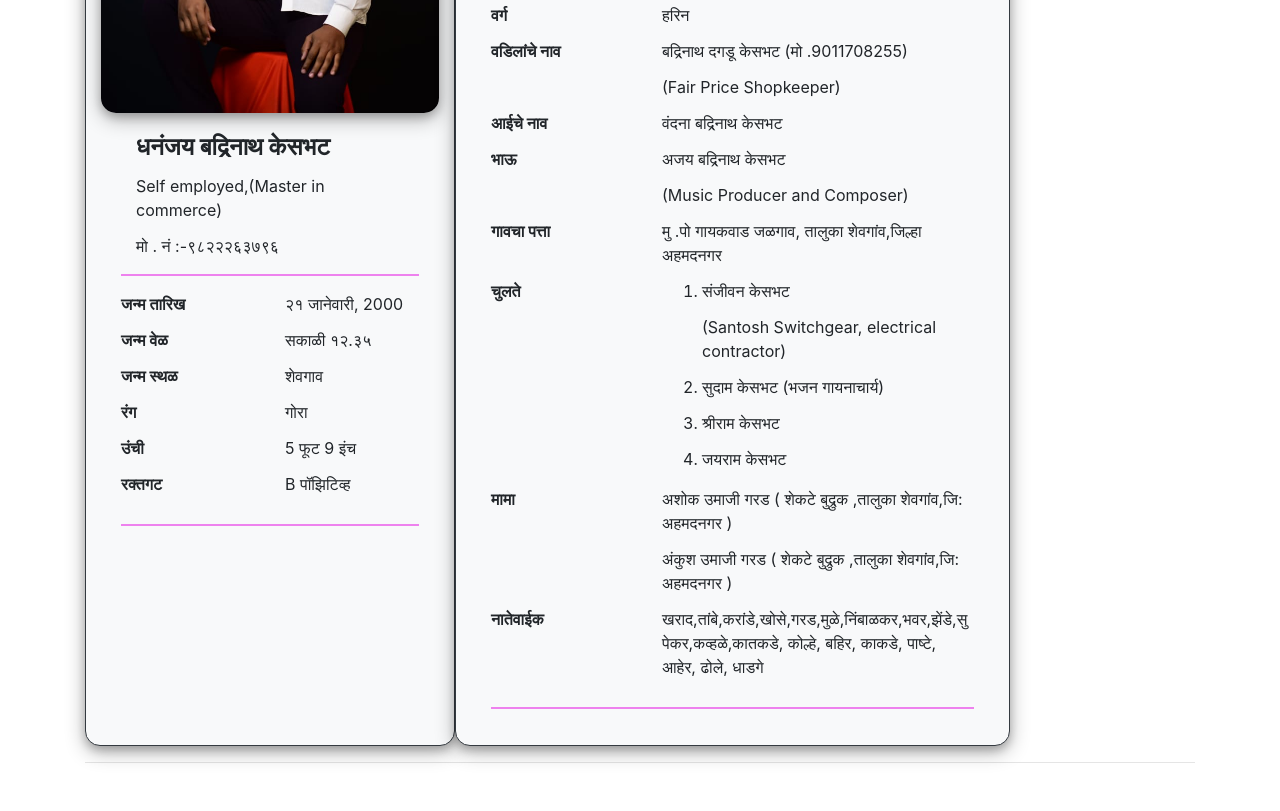
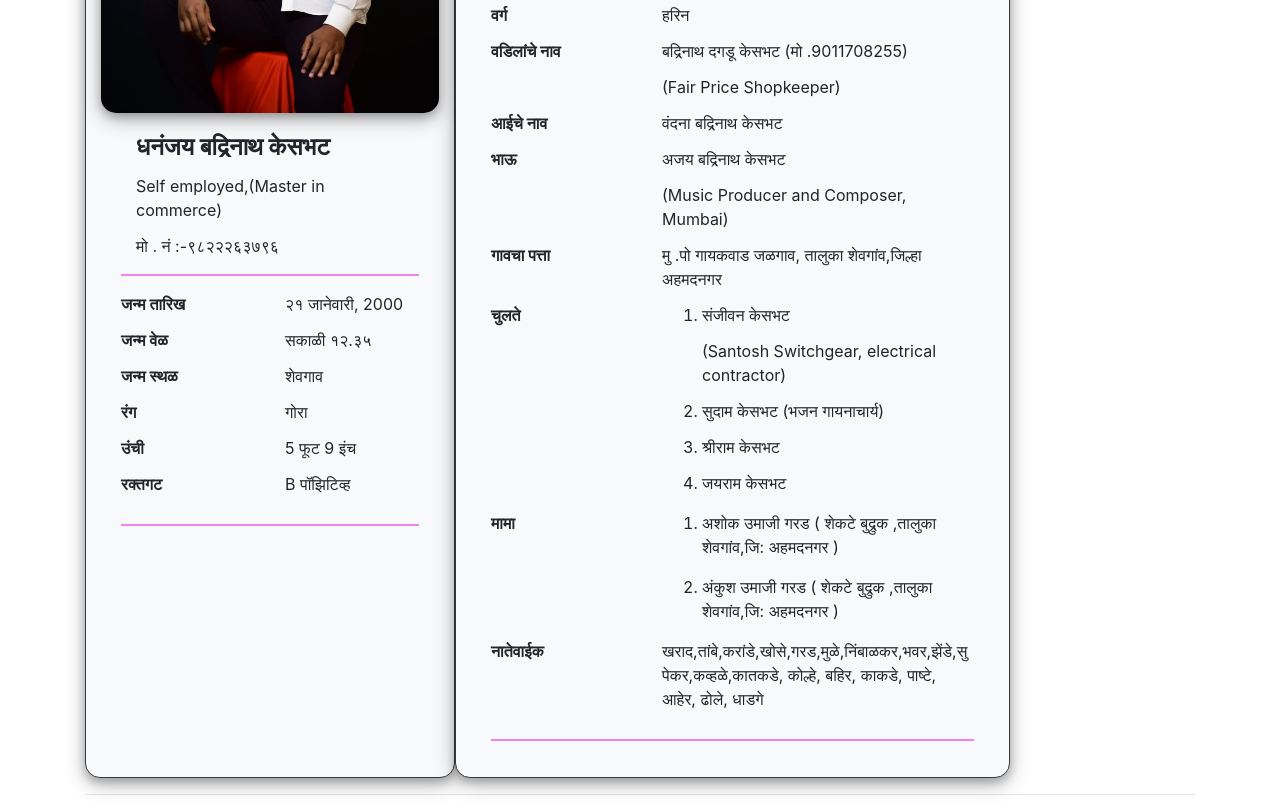
Before and after one commit to dhananjaykesbhat/DhananjayKesbhat.github.io, a plain HTML site: page index.html in a window 1280 px wide. Shown: the part 443-1254 px from the top of the page. Before the commit the page ends 1222 px from the top, so only its background shows below. Drawn offline with nearby package versions, Linux system fonts and the light colour scheme.

Commit message:
Add files via upload

```diff
--- a/index.html
+++ b/index.html
@@ -190,7 +190,7 @@
             </div>
             <div class="col-md-8">
               <p class="card-title">अजय बद्रिनाथ केसभट</p>
-			  <p class="card-title">(Music Producer and Composer)</p>
+			  <p class="card-title">(Music Producer and Composer, Mumbai)</p>
             </div>
           </div>
           <!--div class="row">
@@ -229,8 +229,10 @@
               <p class="card-title"><span style="font-weight: bold;">मामा</span></p>
             </div>
             <div class="col-md-8">
-              <p class="card-title">अशोक उमाजी गरड ( शेकटे बुद्रुक ,तालुका  शेवगांव,जि: अहमदनगर )</p>
-			  <p class="card-title">अंकुश उमाजी गरड ( शेकटे बुद्रुक ,तालुका  शेवगांव,जि: अहमदनगर )</p>
+			 <ol>
+              <li class="card-title">अशोक उमाजी गरड ( शेकटे बुद्रुक ,तालुका  शेवगांव,जि: अहमदनगर )</p>
+			  <li class="card-title">अंकुश उमाजी गरड ( शेकटे बुद्रुक ,तालुका  शेवगांव,जि: अहमदनगर )</p>
+			   </ol>
             </div>
           </div>
 
```
